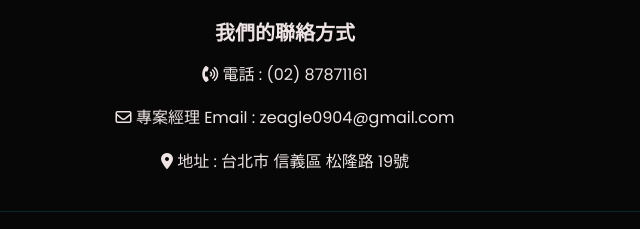
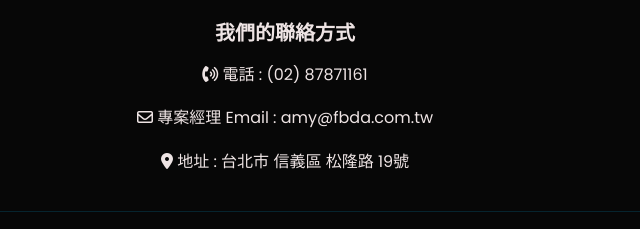
Before and after one commit to WCloudWCloud/future-company, a plain HTML site: page file1/file1about.html in a window 1280 px wide. Shown: the part 1877-2106 px from the top of the page, 640-1280 px from the left. Drawn offline with nearby package versions, Linux system fonts and the light colour scheme; a web font is replaced by a local one.

Commit message:
Update file1about.html

```diff
--- a/file1/file1about.html
+++ b/file1/file1about.html
@@ -185,7 +185,7 @@
             <div class="col-lg-6 mt-4">
                <h5 class=" mb-3">我們的聯絡方式</h5>
                <p class=""><i class="fa-solid fa-phone-volume"></i>  <span>電話 : (02) 87871161</span></p>
-               <p class=""> <i class="fa-regular fa-envelope"></i>  <span>專案經理 Email : zeagle0904@gmail.com</span></p>
+               <p class=""> <i class="fa-regular fa-envelope"></i>  <span>專案經理 Email : amy@fbda.com.tw</span></p>
                <p class=""><i class="fa-solid fa-location-dot"></i>  <span>地址 : 台北市 信義區 松隆路 19號</span></p>
             </div>
          </div>
```
